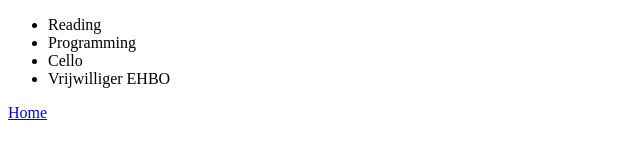
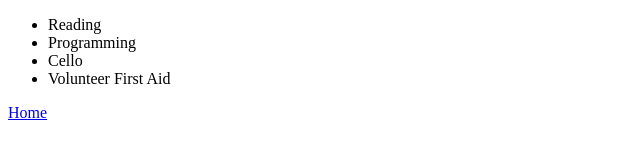
Before and after one commit to MissMercury/MyWebsite, a plain HTML site: page hobbies.html in a window 1280 px wide. Shown: the full height of the page, 0-640 px from the left. Drawn offline with Linux system fonts and the light colour scheme.

Commit message:
Correction

```diff
--- a/hobbies.html
+++ b/hobbies.html
@@ -9,7 +9,7 @@
       <li>Reading</li>
       <li>Programming</li>
       <li>Cello</li>
-      <li>Vrijwilliger EHBO</li>
+      <li>Volunteer First Aid</li>
     </ul>
     <a href="index.html">Home</a>
   </body>
```
